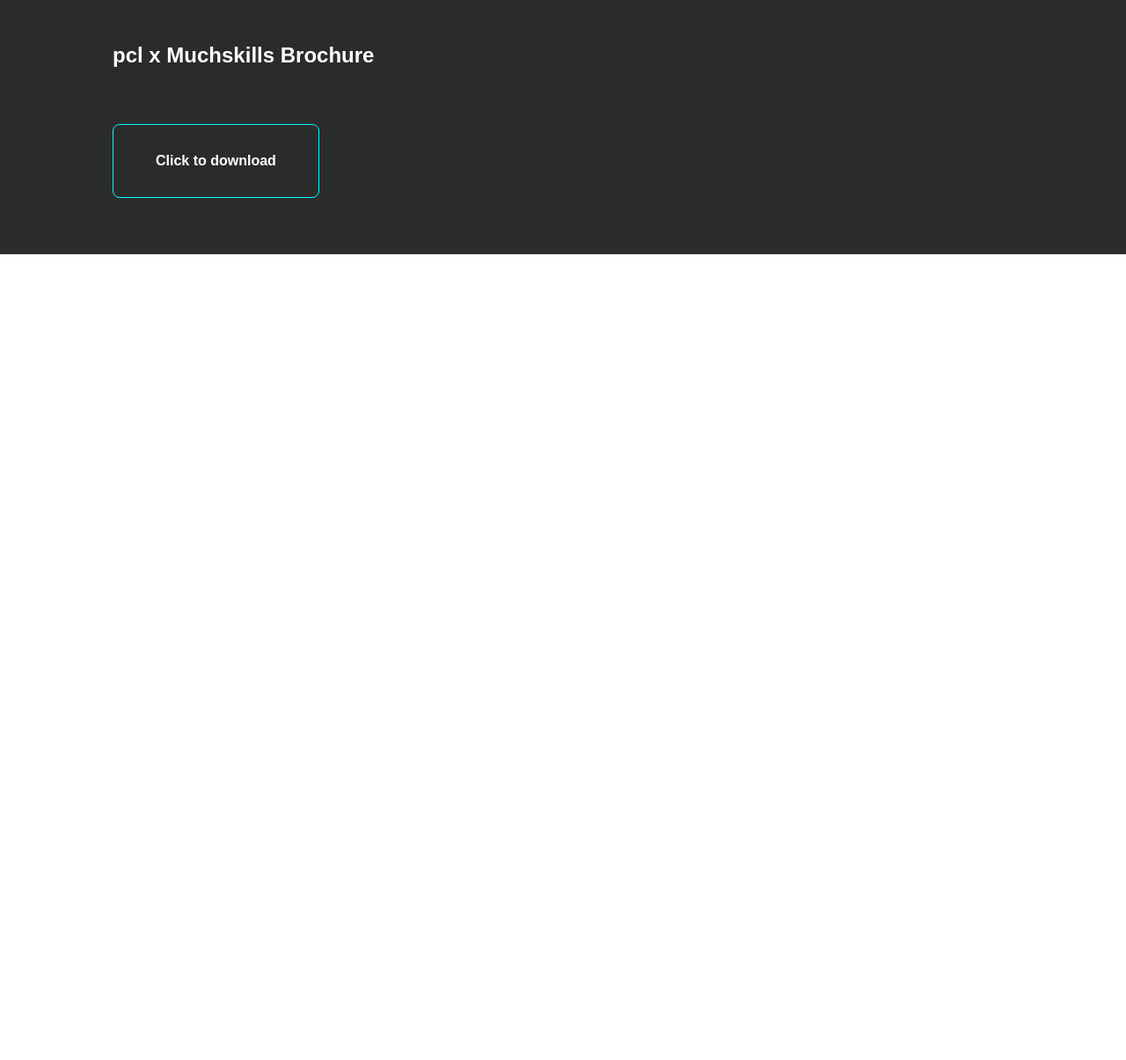
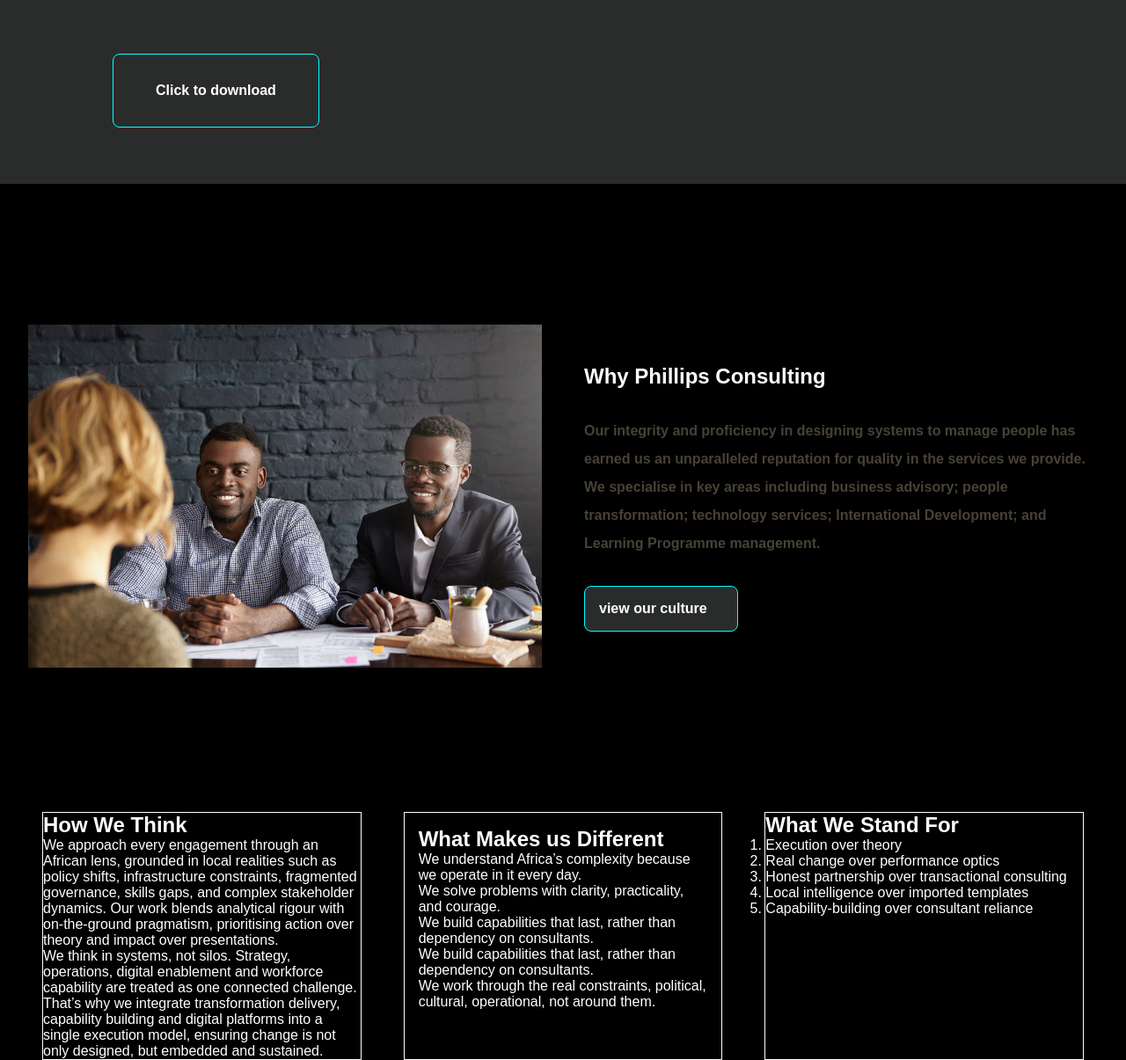
Before and after one commit to Juliet-Aneke/philips, a plain HTML site: page index.html in a window 1280 px wide. Shown: the part 3735-4940 px from the top of the page at 88% size. Before the commit the page ends 4024 px from the top, so only its background shows below. Drawn offline with Linux system fonts and the light colour scheme.

Commit message:
add lists

```diff
--- a/css/styles.css
+++ b/css/styles.css
@@ -434,7 +434,7 @@
     flex-direction: column;
     gap: 2rem;
     color: white;
-    margin-top: 2rem;
+    margin-top: 1rem;
     font-weight: 600;
     line-height:2;
     font-size: medium;
@@ -493,9 +493,77 @@
 }
 
 .sub-hero-2 h2{
-    margin-top: 5rem;
+    margin-top: 3rem;
     color: white;
 
+}
+
+.grid {
+    display: grid;
+    grid-template-columns: 1fr;
+    grid-template-rows: repeat(2, auto);
+    gap: 3rem;
+    background-color: black;
+    color: white;
+    padding: 10rem 2rem;
+    height: 70%;
+
+    }
+
+
+.grid a{
+    background-color:#2a2c2b;
+    border: 1px solid aqua;
+    color: white;
+    font-weight:800;
+    padding:1rem;
+    transition: all 0.3s ease-in-out;
+    border-radius: 0.5rem;
+    width: 30%;
+}
+
+
+.grid-text a:hover{
+    color:peru;
+}
+
+
+.grid-text{
+    display: flex;
+    flex-direction:column ;
+    gap: 2rem;
+}
+
+.grid-text p{
+    line-height: 2;
+    color: #484137;
+    font-weight: 600;
+}
+.grid img{
+    width: 100%;
+    object-fit: contain;
+}
+
+.lists{
+    display: grid;
+    grid-template-columns: 1fr;
+    grid-template-rows: repeat(3, auto);
+    padding:0 3rem;
+}
+
+.list-1{
+    border: 1px solid white;
+}
+.list-2{
+    border: 1px solid white;
+    padding: 1rem;
+}
+
+.list-2 li{
+    color: white;
+}
+.list-3 {
+    border: 1px solid white;
 }
 
 @media (min-width: 768px){
@@ -517,20 +585,25 @@
     }
 
 
-    .desktop-nav-links a:hover
-    {
+.desktop-nav-links a:hover {
     background-color:#f6f6f6;
     padding: 1rem;
     }
 
 .transformation-capabilities{
     display: flex;
-    flex-direction: row;
-    }
+    flex-direction: row;}
 
   .container {
     grid-template-columns: repeat(3, 1fr);
     grid-template-rows: auto;
+    }
+
+  .grid {
+    display: grid;
+    grid-template-columns: repeat(2,1fr);
+    grid-template-rows: auto;
+    align-items: center;
     }
 
     .sub-content-2{
@@ -541,6 +614,24 @@
     gap: 4rem;
 }
 
+.grid img {
+
+    width: 100%;;
+    object-fit: contain;
+}
+
+.lists{
+    display: grid;
+    grid-template-columns:repeat(3, 1fr);
+    grid-template-rows: auto;
+    gap: 3rem;
+    background-color: black;
+    color: white;
+}
+
+
+
+
 }
 
 
--- a/index.html
+++ b/index.html
@@ -233,6 +233,82 @@
 
             </div>
         </section>
+
+        <section>
+            <div class="grid">
+                <div>
+                    <img src="./images/meet.jpg" alt="">
+                </div>
+                <div class="grid-text">
+                    <h2>
+                        Why Phillips Consulting
+                    </h2>
+                    <p>
+                        Our integrity and proficiency in designing systems to manage people has earned us an unparalleled reputation for quality in the services we provide. We specialise in key areas including business advisory; people transformation; technology services; International Development; and Learning Programme management.
+                    </p>
+
+                    <a href="#">view our culture</a>
+                </div>
+            </div>
+        </section>
+
+        <section class="lists">
+            <div class="list-1">
+                <h2>How We Think</h2>
+                <p>
+                    We approach every engagement through an African lens, grounded in local realities such as policy shifts, infrastructure constraints, fragmented governance, skills gaps, and complex stakeholder dynamics. Our work blends analytical rigour with on-the-ground pragmatism, prioritising action over theory and impact over presentations.
+                </p>
+                <p>
+                    We think in systems, not silos. Strategy, operations, digital enablement and workforce capability are treated as one connected challenge. That’s why we integrate transformation delivery, capability building and digital platforms into a single execution model, ensuring change is not only designed, but embedded and sustained.
+                </p>
+            </div>
+
+            <div class="list-2">
+                <h2>
+                    What Makes us Different
+                </h2>
+
+                <ul>
+                    <li>
+                        We understand Africa’s complexity because we operate in it every day.
+                    </li>
+                    <li>
+                        We solve problems with clarity, practicality, and courage.
+                    </li>
+                    <li>
+                        We build capabilities that last, rather than dependency on consultants.
+                    </li>
+                    <li>
+                        We build capabilities that last, rather than dependency on consultants.
+                    </li>
+                    <li>
+                        We work through the real constraints, political, cultural, operational, not around them.
+                    </li>
+                </ul>
+            </div>
+            <div class="list-3">
+                <h2>
+                    What We Stand For
+                </h2>
+                <ol>
+                    <li>
+                        Execution over theory
+                    </li>
+                    <li>
+                        Real change over performance optics
+                    </li>
+                    <li>
+                        Honest partnership over transactional consulting
+                    </li>
+                    <li>
+                        Local intelligence over imported templates
+                    </li>
+                    <li>
+                        Capability-building over consultant reliance
+                    </li>
+                </ol>
+            </div>
+        </section>
     </main>
 
 </body>
```
Also changed, not shown: images/IMG-3.jpg (deleted), images/image-philip.jpg (deleted). Lines whose indentation alone changed are shown as unchanged.
